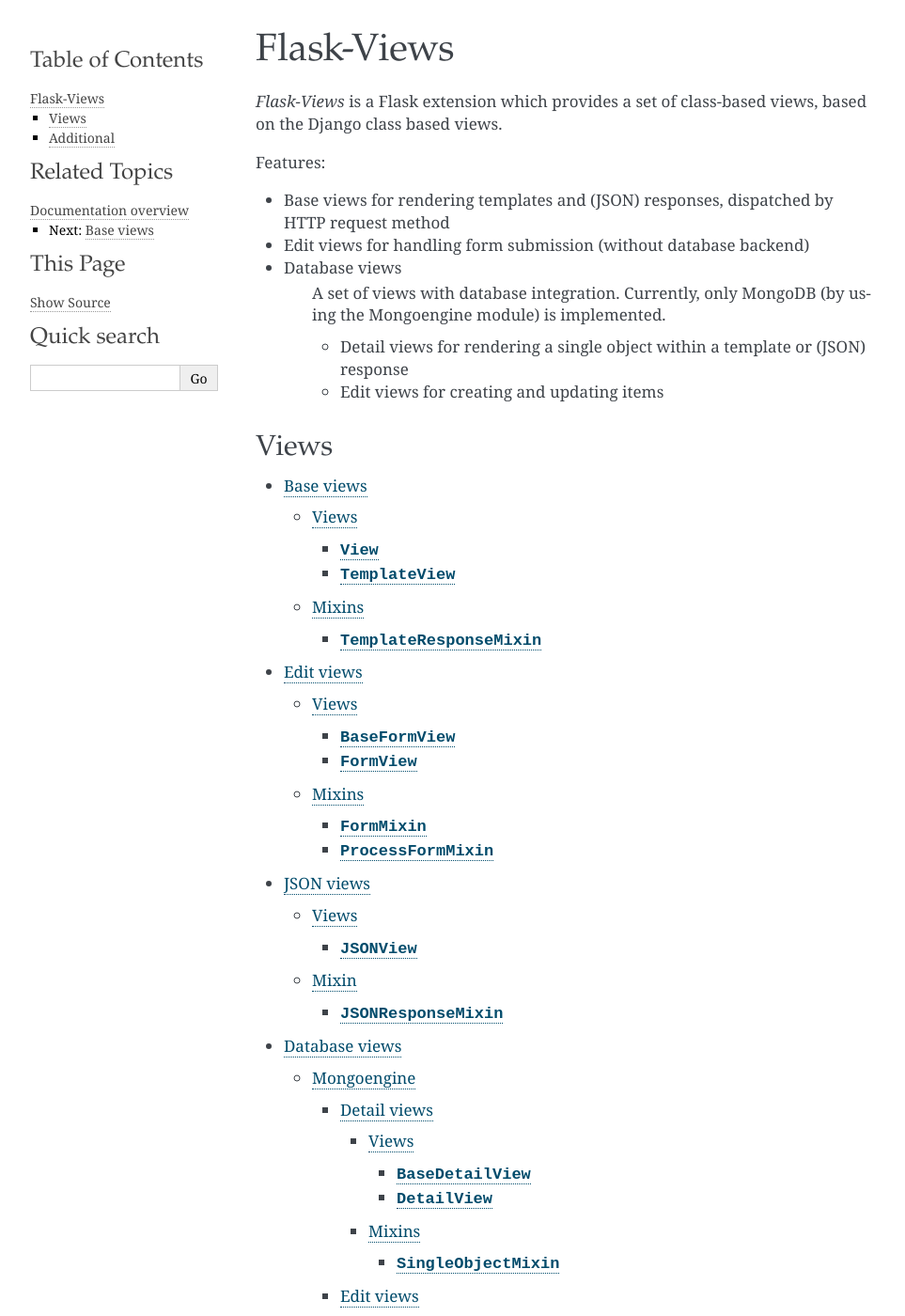
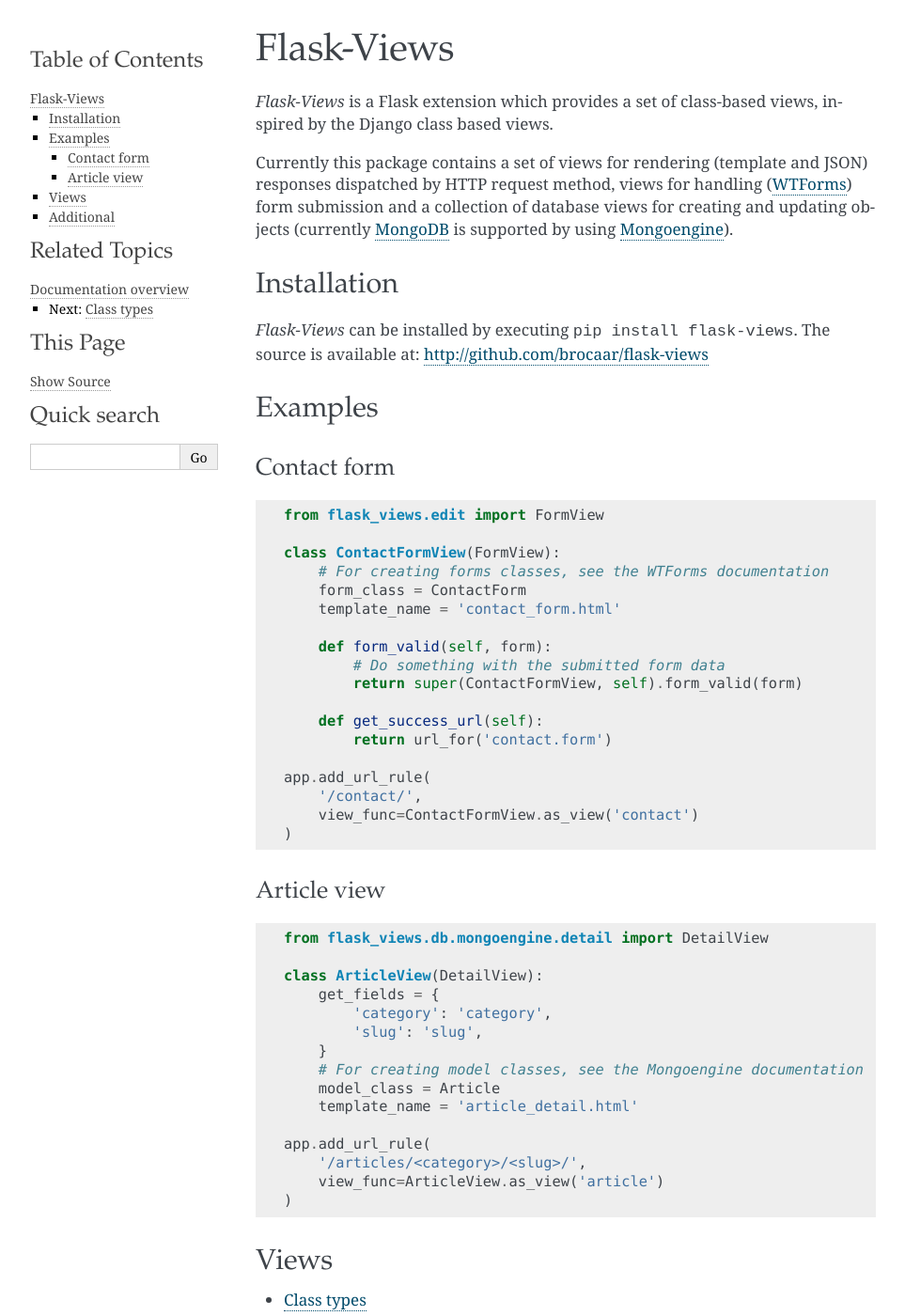
Before and after one commit to brocaar/flask-views, a Sphinx documentation site: the page built from docs/index.rst, in a window 1280 px wide and 1400 px high. Shown: the whole window at 94% size, without its empty margins (148-1111 px from the left). Built offline with Sphinx 7.4.7, drawn with Linux system fonts in a browser that asks for light colours; some of the changed text lies outside the part shown.

```diff
--- a/docs/changes.rst
+++ b/docs/changes.rst
@@ -1,5 +1,10 @@
 Changelog
 =========
+
+0.2.1
+-----
+
+* Documentation improvements.
 
 0.2
 ---
--- a/docs/conf.py
+++ b/docs/conf.py
@@ -50,9 +50,9 @@ copyright = u'2012, <a href="http://brocaar.com/">Orne Brocaar</a>'
 # built documents.
 #
 # The short X.Y version.
-version = '0.2'
+version = '0.2.1'
 # The full version, including alpha/beta/rc tags.
-release = '0.2'
+release = '0.2.1dev'
 
 # The language for content autogenerated by Sphinx. Refer to documentation
 # for a list of supported languages.
--- a/docs/index.rst
+++ b/docs/index.rst
@@ -2,20 +2,69 @@ Flask-Views
 ===========
 
 *Flask-Views* is a Flask extension which provides a set of class-based views,
-based on the Django class based views.
+inspired by the Django class based views.
 
-Features:
+Currently this package contains a set of views for rendering (template
+and JSON) responses dispatched by HTTP request method, views for handling
+(`WTForms <http://wtforms.simplecodes.com/>`_) form submission and a collection
+of database views for creating and updating objects (currently
+`MongoDB <http://mongodb.org/>`_ is supported by using
+`Mongoengine <http://mongoengine.org/>`_).
 
-* Base views for rendering templates and (JSON) responses, dispatched by HTTP
-  request method
-* Edit views for handling form submission (without database backend)
-* Database views
-    A set of views with database integration. Currently, only MongoDB (by
-    using the Mongoengine module) is implemented.
+Installation
+------------
 
-    * Detail views for rendering a single object within a template or
-      (JSON) response
-    * Edit views for creating and updating items
+*Flask-Views* can be installed by executing ``pip install flask-views``. The
+source is available at: http://github.com/brocaar/flask-views
+
+Examples
+--------
+
+Contact form
+~~~~~~~~~~~~
+
+.. code-block:: python
+
+    from flask_views.edit import FormView
+
+    class ContactFormView(FormView):
+        # For creating forms classes, see the WTForms documentation
+        form_class = ContactForm
+        template_name = 'contact_form.html'
+
+        def form_valid(self, form):
+            # Do something with the submitted form data
+            return super(ContactFormView, self).form_valid(form)
+
+        def get_success_url(self):
+            return url_for('contact.form')
+
+    app.add_url_rule(
+        '/contact/',
+        view_func=ContactFormView.as_view('contact')
+    )
+
+
+Article view
+~~~~~~~~~~~~
+
+.. code-block:: python
+
+    from flask_views.db.mongoengine.detail import DetailView
+
+    class ArticleView(DetailView):
+        get_fields = {
+            'category': 'category',
+            'slug': 'slug',
+        }
+        # For creating model classes, see the Mongoengine documentation
+        model_class = Article
+        template_name = 'article_detail.html'
+
+    app.add_url_rule(
+        '/articles/<category>/<slug>/',
+        view_func=ArticleView.as_view('article')
+    )
 
 
 Views
@@ -23,9 +72,11 @@ Views
 
 .. toctree::
    :maxdepth: 5
-   :glob:
 
-   views/*
+   views/types
+   views/base
+   views/edit
+   views/json
    views/db/index
 
 Additional
--- a/setup.py
+++ b/setup.py
@@ -3,7 +3,7 @@ from setuptools import setup
 
 setup(
     name='Flask-Views',
-    version='0.2',
+    version='0.2.1dev',
     url='http://github.com/brocaar/flask-views',
     license='BSD',
     author='Orne Brocaar',
```
Also changed, not shown: docs/views/types.rst (added, +28 -0 lines).
